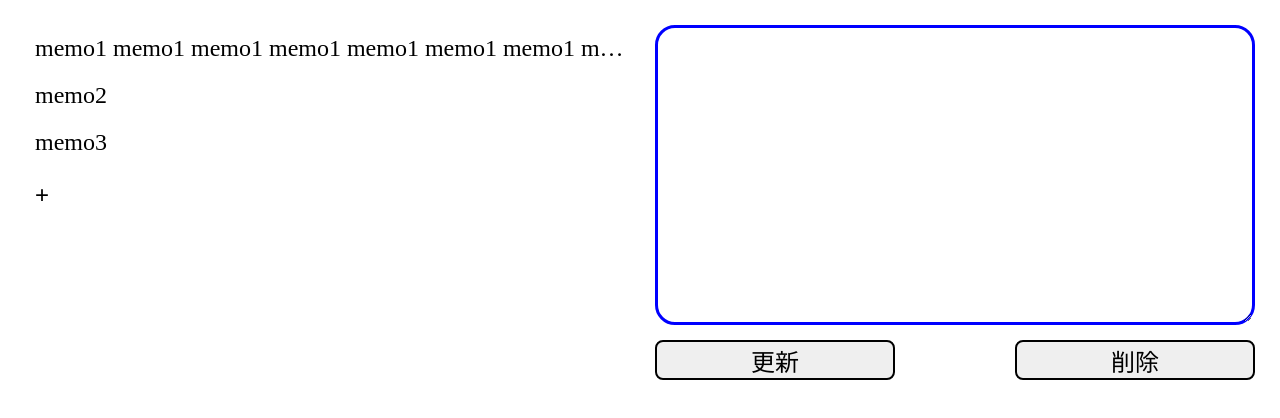
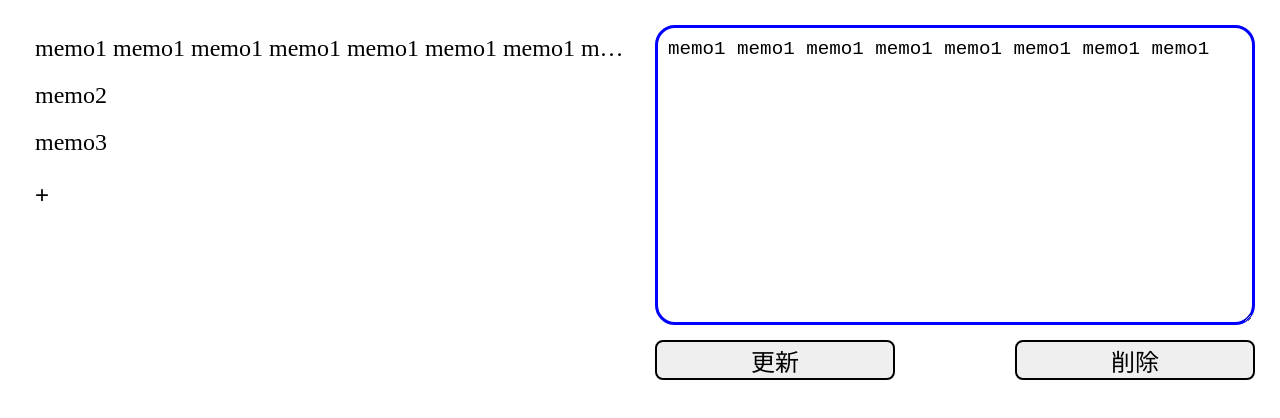
Before and after one commit to matuaya/react_memo_app, a React (Vite) app in the folder memo-app/: page / in a window 1280 px wide. Both pictures are taken after a click on the item "memo1 memo1 memo1 memo1 memo1 memo1 memo1 memo1". Shown: the top 418 px of the page. Built offline with nearby package versions, Linux system fonts and the light colour scheme.

Commit message:
useStateとuseRefを追加し、メモ選択を実装

```diff
--- a/memo-app/src/App.jsx
+++ b/memo-app/src/App.jsx
@@ -1,16 +1,46 @@
+import { useState } from "react";
 import MemoList from "./components/MemoList.jsx";
 import Form from "./components/Form.jsx";
 
 function App() {
+  const [memos, setMemos] = useState(initialMemos);
+  const [isAdding, setIsAdding] = useState(false);
+  const [id, setId] = useState(null);
+  const selectedMemo = memos.find((memo) => memo.id === id);
+
+  function handleClickMemo(id) {
+    setId(id);
+  }
+
+  function handleClickAdd() {
+    setIsAdding(true);
+    setId(null);
+  }
+
+  function handleSave() {}
+
+  function handleDelete() {}
+
   return (
     <div className="wrapper">
-      <MemoList memos={memoList} />
-      <Form />
+      <MemoList
+        memos={memos}
+        onClickMemo={handleClickMemo}
+        onClickAdd={handleClickAdd}
+      />
+      {(isAdding || id) && (
+        <Form
+          key={id || "new"}
+          memo={selectedMemo}
+          onSave={handleSave}
+          onDelete={handleDelete}
+        />
+      )}
     </div>
   );
 }
 
-const memoList = [
+const initialMemos = [
   { id: 1, content: "memo1 memo1 memo1 memo1 memo1 memo1 memo1 memo1" },
   { id: 2, content: "memo2" },
   { id: 3, content: "memo3" },
--- a/memo-app/src/components/Form.jsx
+++ b/memo-app/src/components/Form.jsx
@@ -1,10 +1,22 @@
-function Form() {
+import { useRef } from "react";
+
+function Form({ memo, onSave, onDelete }) {
+  const contentRef = useRef(memo ? memo.content : "");
+
   return (
     <form className="form">
-      <textarea></textarea>
+      <textarea
+        placeholder="新規メモ"
+        defaultValue={contentRef.current}
+        ref={contentRef}
+      ></textarea>
       <div className="button-container">
-        <button className="save-button">更新</button>
-        <button className="delete-button">削除</button>
+        <button className="save-button" onClick={onSave}>
+          更新
+        </button>
+        <button className="delete-button" onClick={onDelete}>
+          削除
+        </button>
       </div>
     </form>
   );
--- a/memo-app/src/components/Memo.jsx
+++ b/memo-app/src/components/Memo.jsx
@@ -1,8 +1,9 @@
-function Memo({ memo }) {
+function Memo({ memo, onClickMemo }) {
   const lines = memo.content.split("\n");
   const firstLine = lines[0];
+
   return (
-    <li className="memo">
+    <li className="memo" onClick={() => onClickMemo(memo.id)}>
       <p>{firstLine}</p>
     </li>
   );
--- a/memo-app/src/components/MemoList.jsx
+++ b/memo-app/src/components/MemoList.jsx
@@ -1,14 +1,16 @@
 import Memo from "./Memo.jsx";
 
-function MemoList({ memos }) {
+function MemoList({ memos, onClickAdd, onClickMemo }) {
   return (
     <div className="memo-list">
       <ul>
         {memos.map((memo) => (
-          <Memo key={memo.id} memo={memo} />
+          <Memo key={memo.id} memo={memo} onClickMemo={onClickMemo} />
         ))}
       </ul>
-      <button className="add-button">+</button>
+      <button className="add-button" onClick={onClickAdd}>
+        +
+      </button>
     </div>
   );
 }
```
